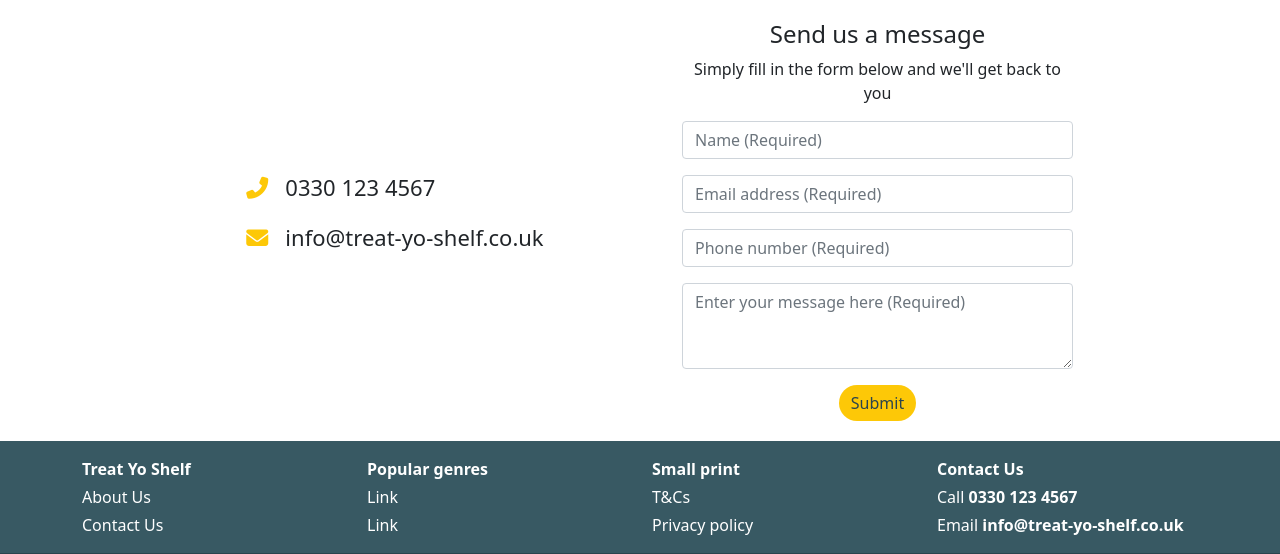
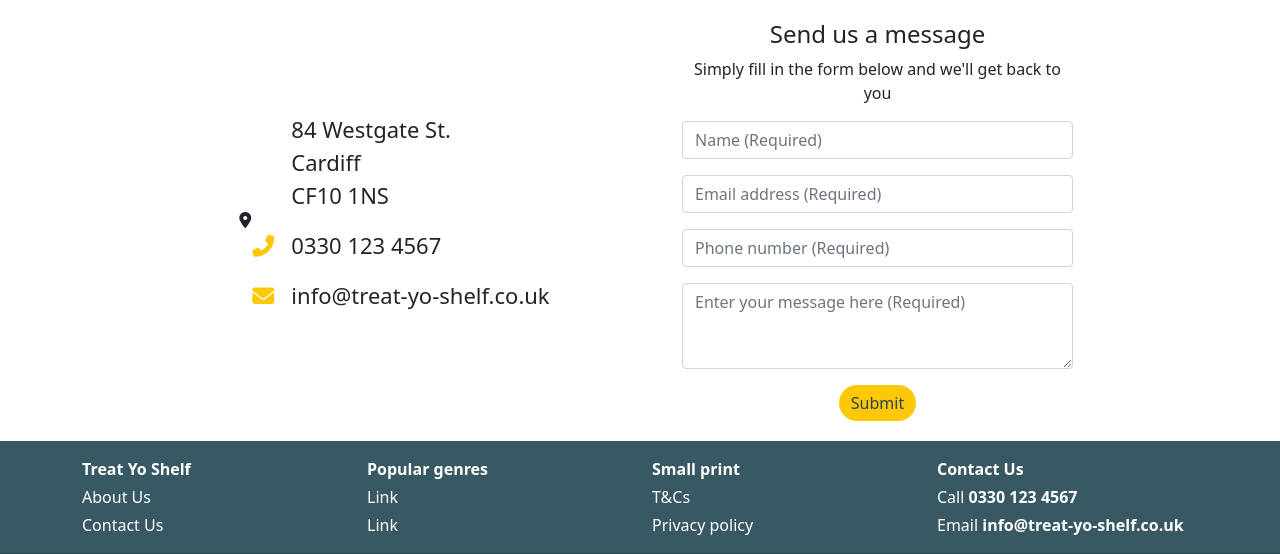
Before and after one commit to mattgriffindev/treat-yo-shelf, a Flask app: page /contact in a window 1280 px wide. Shown: the part 80-634 px from the top of the page. Run offline with Flask 2, Linux system fonts and the light colour scheme; some libraries are stand-ins or nearby versions; some web fonts are replaced.

Commit message:
Add address

```diff
--- a/templates/contact.html
+++ b/templates/contact.html
@@ -6,6 +6,16 @@
             <div class="row gy-4 d-flex justify-content-center">
                 <div class="col-12 col-md-5 d-flex justify-content-center align-items-center">
                     <table class="contact-info">
+
+
+                        <tr>
+                            <td></td><i class="fas fa-map-marker-alt icon"></i></td>
+                            <td>84 Westgate St.<br>
+                                Cardiff<br>
+                                CF10 1NS</td>
+                        </tr>
+
+
                         <tr>
                             <td><i class="fas fa-phone-alt icon"></i></td>
                             <td>0330 123 4567</td>
```
